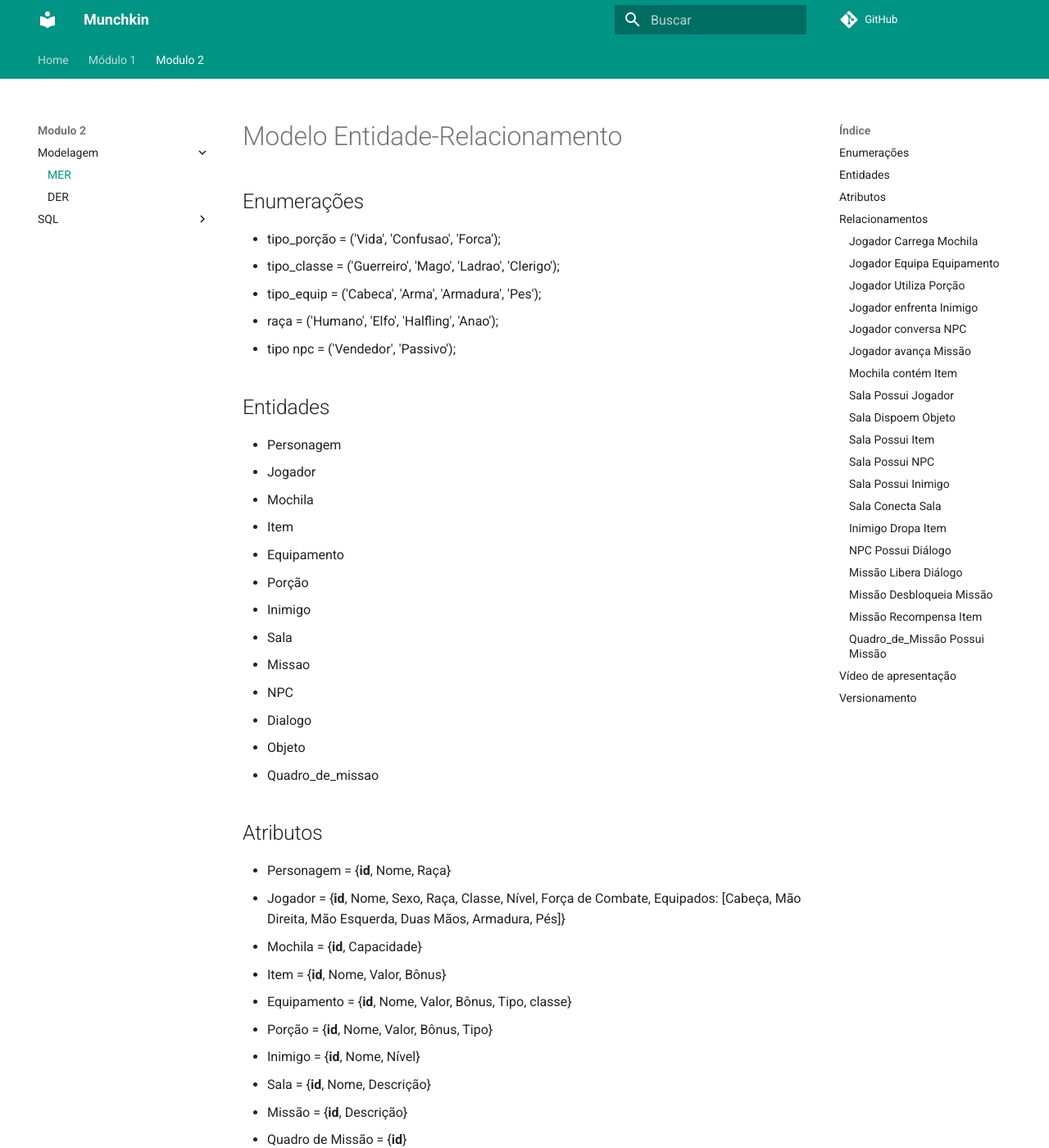
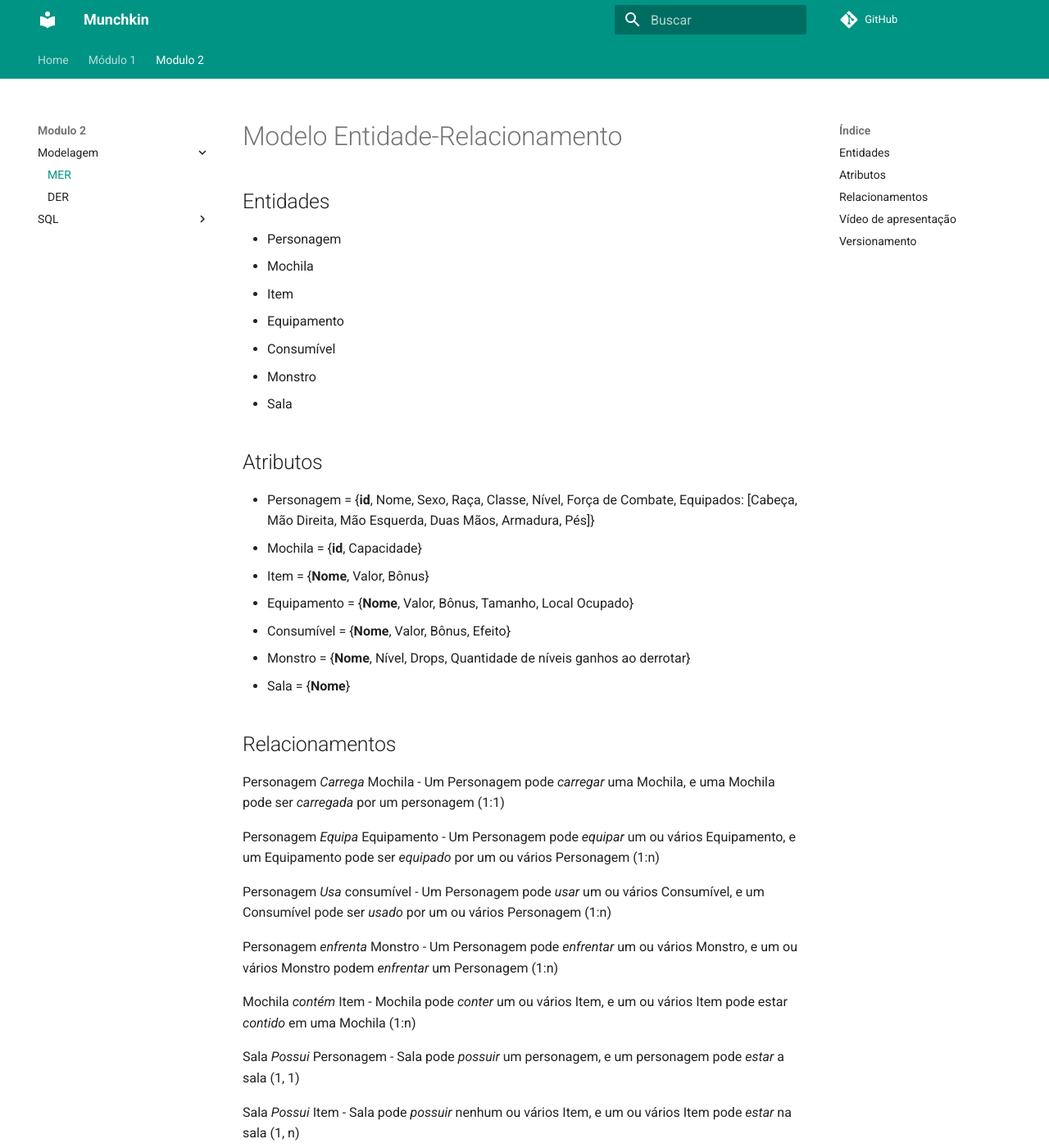
Before and after one commit to SBD1/Munchkin-grupo03, an MkDocs documentation site: the page built from docs/MER/MER_Munchkin.md, in a window 1280 px wide and 1400 px high. Shown: the whole window at 82% size. Built offline with MkDocs 1.6.1 and Material for MkDocs 9.7.7, drawn with Linux system fonts in a browser that asks for light colours; comment, search, counter and statistics services are not loaded; some of the changed text lies outside the part shown.

```diff
--- a/docs/MER/MER_Munchkin.md
+++ b/docs/MER/MER_Munchkin.md
@@ -1,98 +1,48 @@
 # Modelo Entidade-Relacionamento
-
-## Enumerações
-
-- tipo_porção = ('Vida', 'Confusao', 'Forca');
-- tipo_classe = ('Guerreiro', 'Mago', 'Ladrao', 'Clerigo');
-- tipo_equip = ('Cabeca', 'Arma', 'Armadura', 'Pes');
-- raça = ('Humano', 'Elfo', 'Halfling', 'Anao');
-- tipo npc = ('Vendedor', 'Passivo');
 
 ## Entidades
 - Personagem
-- Jogador
 - Mochila
 - Item
 - Equipamento
-- Porção
-- Inimigo
+- Consumível
+- Monstro
 - Sala
-- Missao
-- NPC
-- Dialogo
-- Objeto
-- Quadro_de_missao
 
 ## Atributos
-- Personagem = {**id**, Nome, Raça}
-- Jogador = {**id**, Nome, Sexo, Raça, Classe, Nível, Força de Combate, Equipados: [Cabeça, Mão Direita, Mão Esquerda, Duas Mãos, Armadura, Pés]}
+- Personagem = {**id**, Nome, Sexo, Raça, Classe, Nível, Força de Combate, Equipados: [Cabeça, Mão Direita, Mão Esquerda, Duas Mãos, Armadura, Pés]}
 - Mochila = {**id**, Capacidade}
-- Item = {**id**, Nome, Valor, Bônus}
-- Equipamento = {**id**, Nome, Valor, Bônus, Tipo, classe}
-- Porção = {**id**, Nome, Valor, Bônus, Tipo}
-- Inimigo = {**id**, Nome, Nível}
-- Sala = {**id**, Nome, Descrição}
-- Missão = {**id**, Descrição}
-- Quadro de Missão = {**id**}
+- Item = {**Nome**, Valor, Bônus}
+- Equipamento = {**Nome**, Valor, Bônus, Tamanho, Local Ocupado}
+- Consumível = {**Nome**, Valor, Bônus, Efeito}
+- Monstro = {**Nome**, Nível, Drops, Quantidade de níveis ganhos ao derrotar}
+- Sala = {**Nome**}
 
 ## Relacionamentos
 
-### Jogador _Carrega_ Mochila
-- Um Jogador pode _carregar_ uma Mochila, e uma Mochila pode ser _carregada_ por um Jogador (1:1)
+Personagem _Carrega_ Mochila
+- Um Personagem pode _carregar_ uma Mochila, e uma Mochila pode ser _carregada_ por um personagem (1:1)
 
-### Jogador _Equipa_ Equipamento
-- Um Jogador pode _equipar_ um ou vários Equipamento, e um Equipamento pode ser _equipado_ por um ou vários Jogador (1:n)
+Personagem _Equipa_ Equipamento
+- Um Personagem pode _equipar_ um ou vários Equipamento, e um Equipamento pode ser _equipado_ por um ou vários Personagem (1:n)
 
-### Jogador _Utiliza_ Porção
-- Um Jogador pode _usar_ um ou vários Porção, e um Porção pode ser _usado_ por um ou vários Jogador (1:n)
+Personagem _Usa_ consumível
+- Um Personagem pode _usar_ um ou vários Consumível, e um Consumível pode ser _usado_ por um ou vários Personagem (1:n)
 
-### Jogador _enfrenta_ Inimigo
-- Um Jogador pode _enfrentar_ um ou vários Inimigo, e um ou vários Inimigo podem _enfrentar_ um Jogador (1:n)
+Personagem _enfrenta_ Monstro
+- Um Personagem pode _enfrentar_ um ou vários Monstro, e um ou vários Monstro podem _enfrentar_ um Personagem (1:n)
 
-### Jogador _conversa_ NPC
-- Um Jogador pode _conversar_ um NPC, e um NPC pode _conversar_ um jogador (1:1)
-
-### Jogador _avança_ Missão
-- Um jogador pode _avançar_ uma ou várias missões, e uma ou várias missões podem _avançado_ por um jogador.
-
-### Mochila _contém_ Item
+Mochila _contém_ Item
 - Mochila pode _conter_ um ou vários Item, e um ou vários Item pode estar _contido_ em uma Mochila (1:n)
 
-### Sala _Possui_ Jogador
-- Sala pode _possuir_ um Jogador, e um Jogador pode _estar_ em uma sala (1, 1)
+Sala _Possui_ Personagem
+- Sala pode _possuir_ um personagem, e um personagem pode _estar_ a sala (1, 1)
 
-### Sala _Dispoem_ Objeto
-- Sala pode _dispor_ nenhum ou vários Objeto, e um ou vários Objeto pode _disposto_ por uma sala (1, n)
+Sala _Possui_ Item
+- Sala pode _possuir_ nenhum ou vários Item, e um ou vários Item pode _estar_ na sala (1, n)
 
-### Sala _Possui_ Item
-- Sala pode _possuir_ nenhum ou vários Item, e um ou vários Item pode _estar_ em uma sala (1, n)
-
-### Sala _Possui_ NPC
-- Sala pode _possuir_ nenhum ou vários NPC, e um ou vários NPC pode _estar_ em uma sala (1, n)
-
-### Sala _Possui_ Inimigo
-- Sala pode _possuir_ nenhum ou vários Inimigo, e um ou vários Inimigo pode _estar_ em uma sala (1, n)
-
-### Sala _Conecta_ Sala
-- Sala pode _conectar_ uma ou várias Salas, (1:n)
-
-### Inimigo _Dropa_ Item
-- Um Inimigo pode _dropar_ um ou vários Itens, um ou vários Itens podem _dropado_ por um inimigo.(0:n)
-
-### NPC _Possui_ Diálogo
-- Um NPC pode _possuir_ um ou vários diálogos, e um ou vários diálogos podem _possuido_ por um NPC.(1:n)
-
-### Missão _Libera_ Diálogo
-- Uma Missão pode _liberar_ um ou vários diálogos, e um ou vários diàlogos podem _liberado_ por uma Missão. (1:n)
-
-### Missão _Desbloqueia_ Missão
-- Uma Missão pode _Desbloquear_ uma ou várias missões, e uma ou várias Missões podem _liberado_ por uma Missão. (1:n)
-
-### Missão _Recompensa_ Item
-- uma Missão _Recompensa_ com uma ou vários itens, e um ou vários Itens são _recompensados_ por uma Missão.
-
-### Quadro_de_Missão _Possui_ Missão
-- Uma Quadro_de_MIssão _possui_ uma ou várias Missões, e uma ou várias Missões _estão_ no Quadro_de_Missão.
+Sala _Possui_ Monstro
+- Sala pode _possuir_ nenhum ou vários Monstro, e um ou vários Monstro pode _estar_ na sala (1, n)
 
 ## Vídeo de apresentação
 
```
Also changed, not shown: other parts of docs/MER/MER_Munchkin.md (+0 -1 lines), docs/MER/MERv2_Munchkin.md (added, +104 -0 lines).
